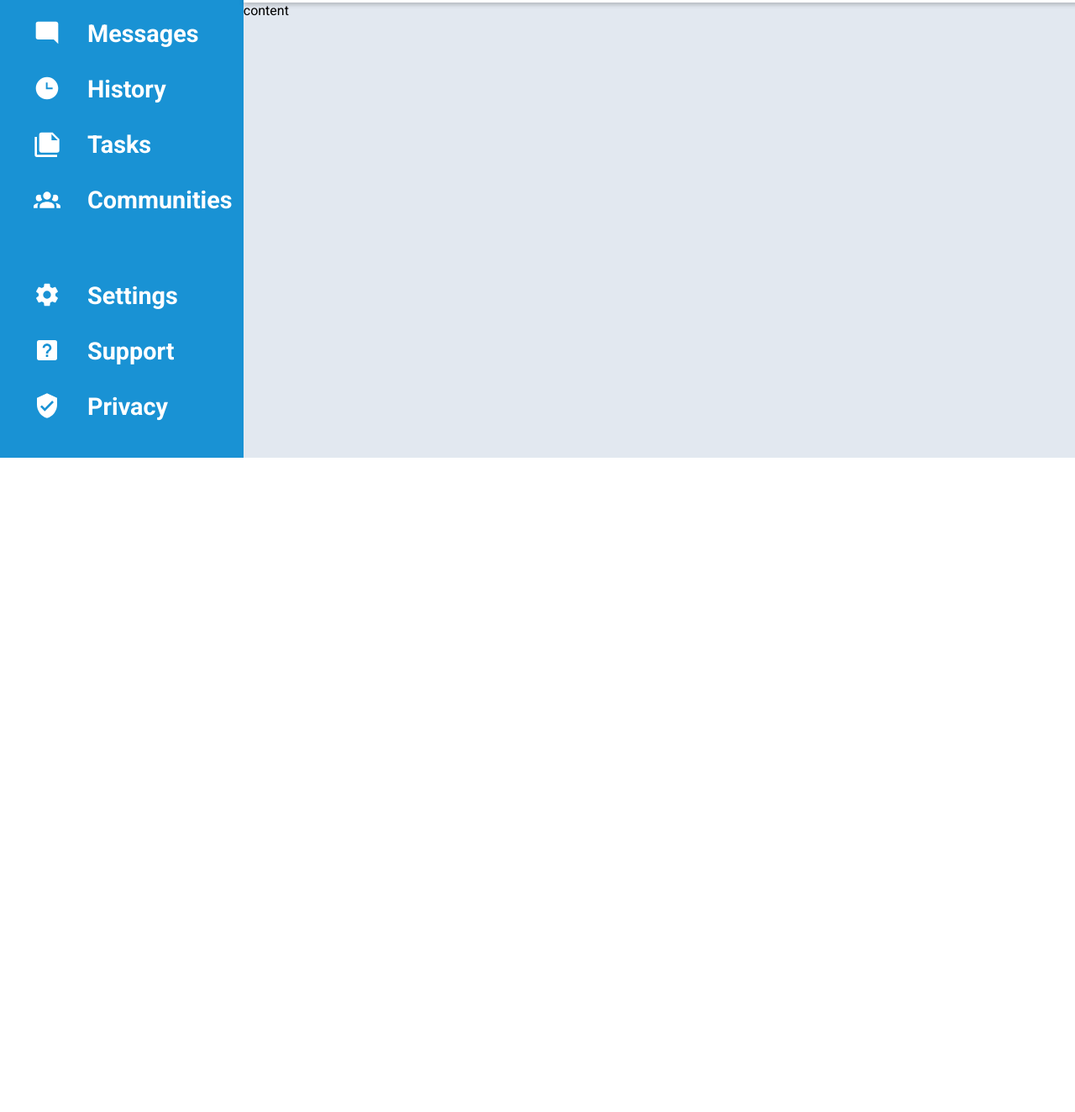
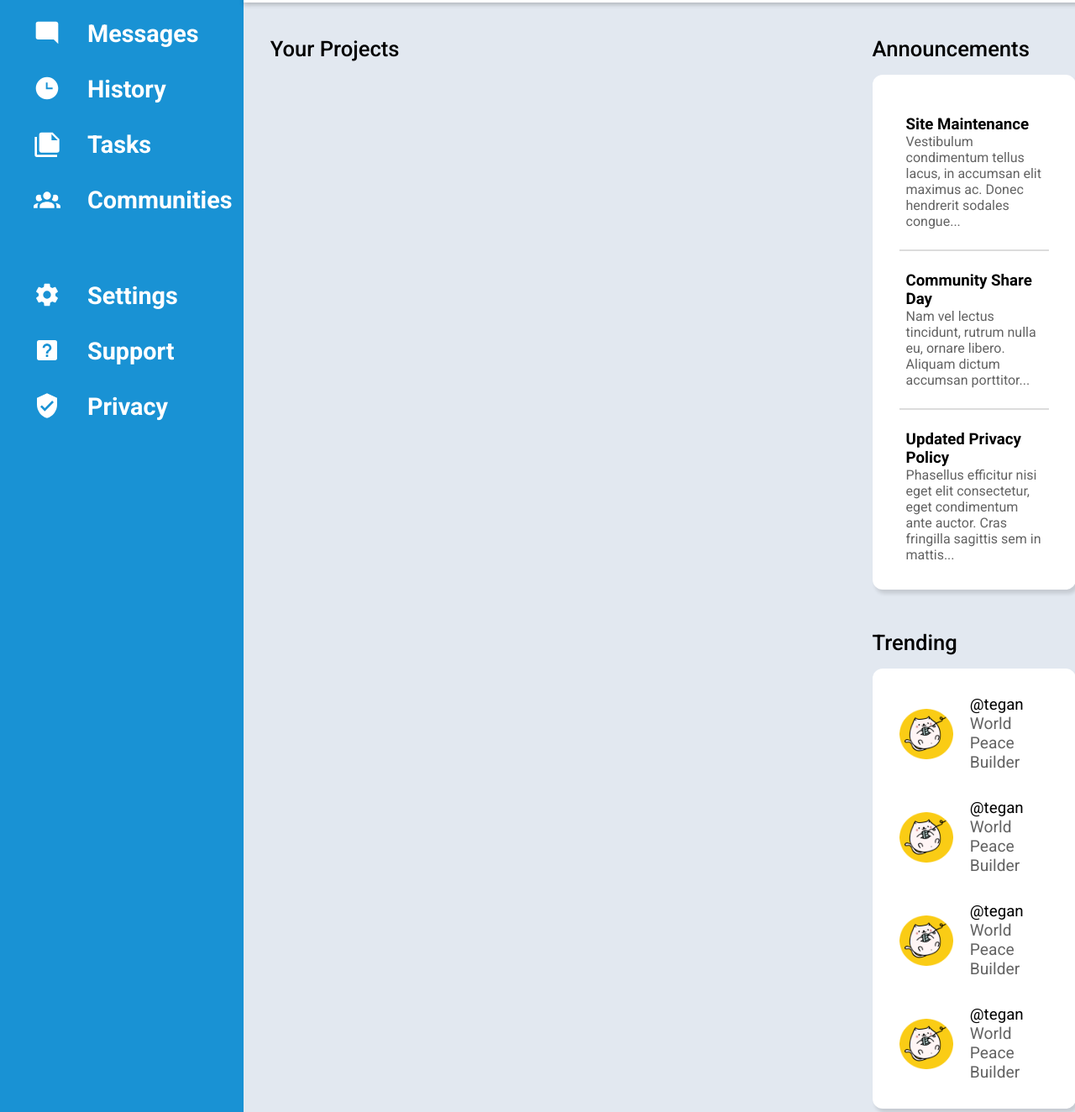
Before and after one commit to Vicdd/TOP-Admin-Dashboard, a plain HTML site: page index.html in a window 1280 px wide. Shown: the part 255-1579 px from the top of the page at 84% size. Before the commit the page ends 800 px from the top, so only its background shows below. Drawn offline with Linux system fonts and the light colour scheme.

Commit message:
add announcements and trending cards

```diff
--- a/index.html
+++ b/index.html
@@ -88,7 +88,67 @@
       </li>
     </ul>
   </div>
-  <div class="content">content</div>
+  <div class="content">
+    <div class="projects">
+      <h2>Your Projects</h2>
+    </div>
+    <div class="announcements">
+      <h2>Announcements</h2>
+      <div class="card">
+        <ul>
+          <li class="item">
+            <h3>Site Maintenance</h3>
+            <p>Vestibulum condimentum tellus lacus, in accumsan elit maximus ac. Donec hendrerit sodales congue...</p>
+          </li>
+          <li><hr></li>
+          <li class="item">
+            <h3>Community Share Day</h3>
+            <p>Nam vel lectus tincidunt, rutrum nulla eu, ornare libero. Aliquam dictum accumsan porttitor...</p>
+          </li>
+          <li><hr></li>
+          <li class="item">
+            <h3>Updated Privacy Policy</h3>
+            <p>Phasellus efficitur nisi eget elit consectetur, eget condimentum ante auctor. Cras fringilla sagittis sem in mattis...</p>
+          </li>
+        </ul>
+      </div>
+    </div>
+    <div class="trending">
+      <h2>Trending</h2>
+      <div class="card">
+        <ul>
+          <li>
+            <img src="./images/cat.png" alt="cat">
+            <div>
+              <h3>@tegan</h3>
+              <p>World Peace Builder</p>
+            </div>
+          </li>
+          <li>
+            <img src="./images/cat.png" alt="cat">
+            <div>
+              <h3>@tegan</h3>
+              <p>World Peace Builder</p>
+            </div>
+          </li>
+          <li>
+            <img src="./images/cat.png" alt="cat">
+            <div>
+              <h3>@tegan</h3>
+              <p>World Peace Builder</p>
+            </div>
+          </li>
+          <li>
+            <img src="./images/cat.png" alt="cat">
+            <div>
+              <h3>@tegan</h3>
+              <p>World Peace Builder</p>
+            </div>
+          </li>
+        </ul>
+      </div>
+    </div>
+  </div>
 </body>
 
 </html>
--- a/style.css
+++ b/style.css
@@ -6,6 +6,7 @@
   margin: 0;
   padding: 0;
   font-family: "Roboto";
+  list-style: none;
 }
 
 img[src$=".svg"] {
@@ -54,11 +55,11 @@ body {
   margin-right: 2rem;
 }
 
-.upper > .right > .cat-image {
+.upper .right .cat-image {
   height: 60px;
 }
 
-.lower > .left > .cat-image {
+.lower .left .cat-image {
   height: 90px;
   margin-right: 24px;
 }
@@ -70,11 +71,11 @@ body {
   margin-top: 42px;
 }
 
-.lower > .right {
+.lower .right {
   justify-self: end;
 }
 
-.lower > .right > button {
+.lower .right button {
   height: 54px;
   width: 130px;
   background-color: #1992d4;
@@ -110,8 +111,7 @@ body {
   font-weight: 500;
 }
 
-ul {
-  list-style: none;
+.sidebar ul {
   margin-left: 1rem;
 }
 
@@ -122,7 +122,7 @@ ul {
   margin-bottom: 2rem;
 }
 
-.side-item > img {
+.side-item img {
   position: relative;
   bottom: 2px;
   filter: var(--white);
@@ -140,4 +140,74 @@ ul {
 
 .content {
   background-color: #e2e8f0;
+  display: grid;
+  grid-template-columns: 1fr 1fr;
+  grid-template-rows: 1fr 1fr;
+  padding: 2.5rem 2.5rem 2rem 2rem;
 }
+
+.content h2 {
+  font-weight: 500;
+}
+
+.projects {
+  grid-row: 1 / 3;
+  width: 56vw;
+}
+
+.card {
+  background-color: white;
+  border-radius: 12px;
+  box-shadow: 3px 5px 4px rgba(0,0,0,0.12);
+  padding: 2rem;
+}
+
+.card p {
+  color: #636363;
+  font-size: 1.2rem;
+}
+
+.announcements .card {
+  padding-top: 3rem;
+}
+
+.announcements .card p {
+  font-size: 1rem;
+}
+
+.card li.item {
+  padding: 0 0.5rem 0 0.5rem;
+}
+
+hr {
+  border: 1px solid #dcdcdc;
+  margin: 1.5rem 0 1.5rem 0;
+}
+
+.content h2 {
+  margin-bottom: 16px;
+  font-size: 1.6rem;
+}
+
+.announcements {
+  margin-bottom: 3rem;
+}
+
+.trending img {
+  height: 60px;
+  margin-right: 20px;
+}
+
+.trending li {
+  display: flex;
+  align-items: center;
+  margin-bottom: 2rem;
+}
+
+.trending li:last-child {
+  margin-bottom: 0rem;
+}
+
+.trending li h3 {
+  font-weight: 400;
+}
```
